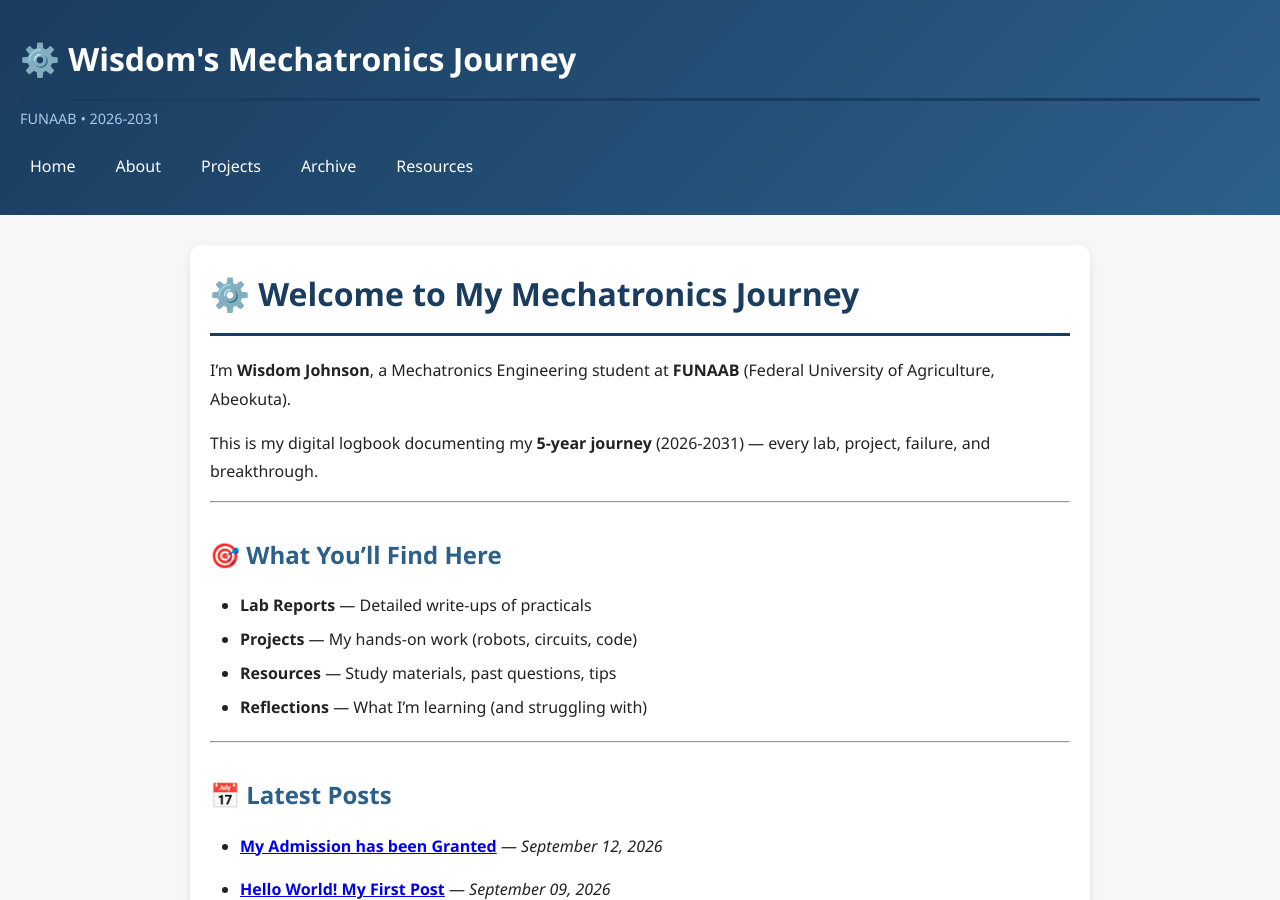
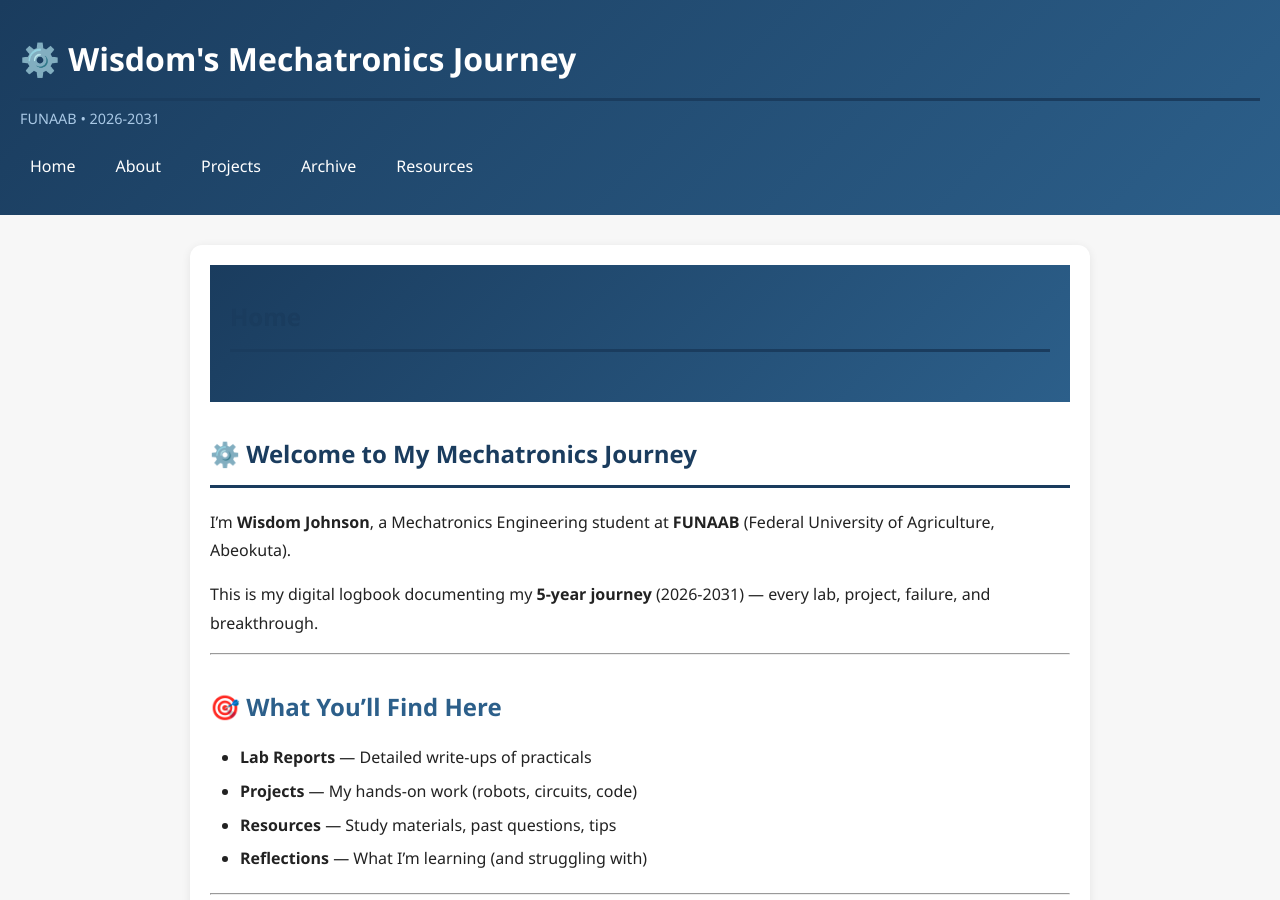
Before and after one commit to WisdomJohnson001/WisdomJohnson001.github.io, a Jekyll site: the page built from index.md, in a window 1280 px wide and 900 px high. Built offline with Jekyll 4.4.1, drawn with Linux system fonts in a browser that asks for light colours.

Commit message:
Modify default.html

```diff
--- a/_layouts/default.html
+++ b/_layouts/default.html
@@ -10,7 +10,23 @@
     {% include header.html %}
 
     <main class="container">
-        {{ content }}
+        <article class="page-content">
+            {% if page.title %}
+                <header class="page-header">
+                    <h1>{{ page.title }}</h1>
+                    <p class="page-meta">
+                        {% if page.date %}
+                            📅 Published: {{ page.date | date: "%B %d, %Y" }}
+                        {% endif %}
+                        {% if page.last_updated %}
+                            <br>🔄 Last updated: {{ page.last_updated | date: "%B %d, %Y" }}
+                        {% endif %}
+                    </p>
+                </header>
+            {% endif %}
+
+            {{ content }}
+        </article>
     </main>
 
     {% include footer.html %}
```
